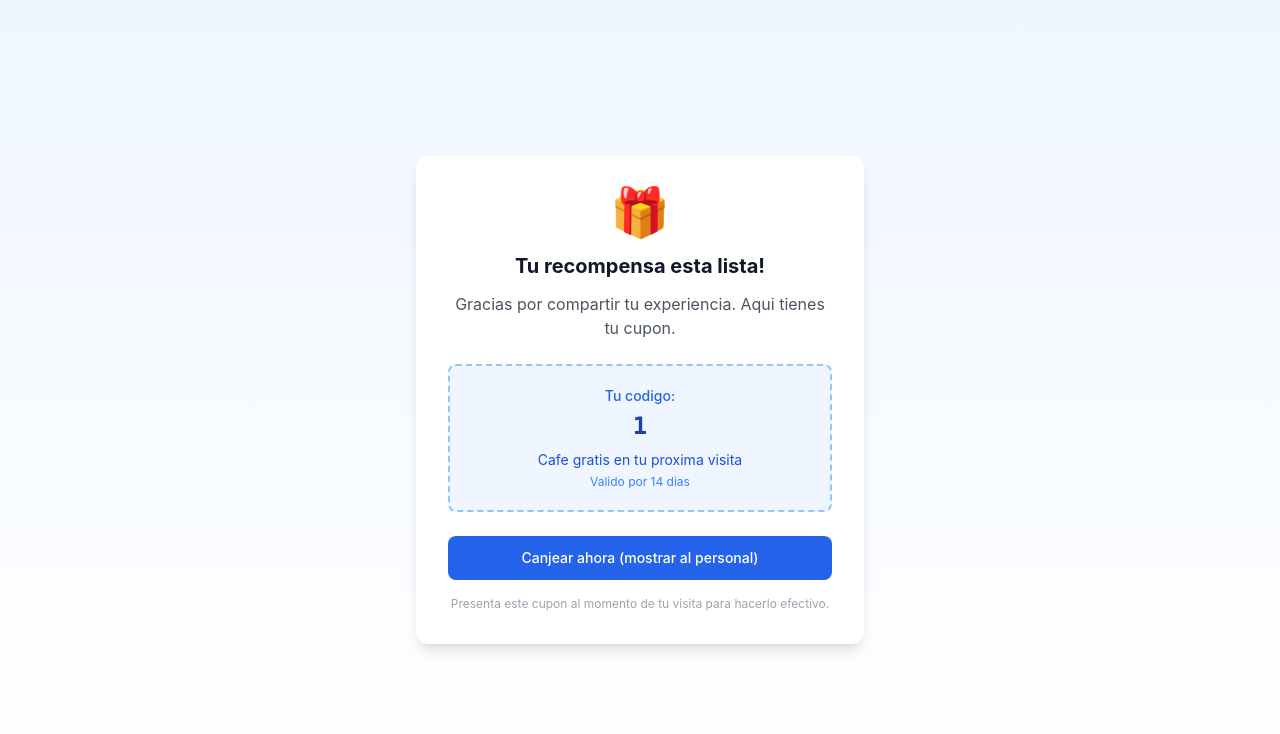
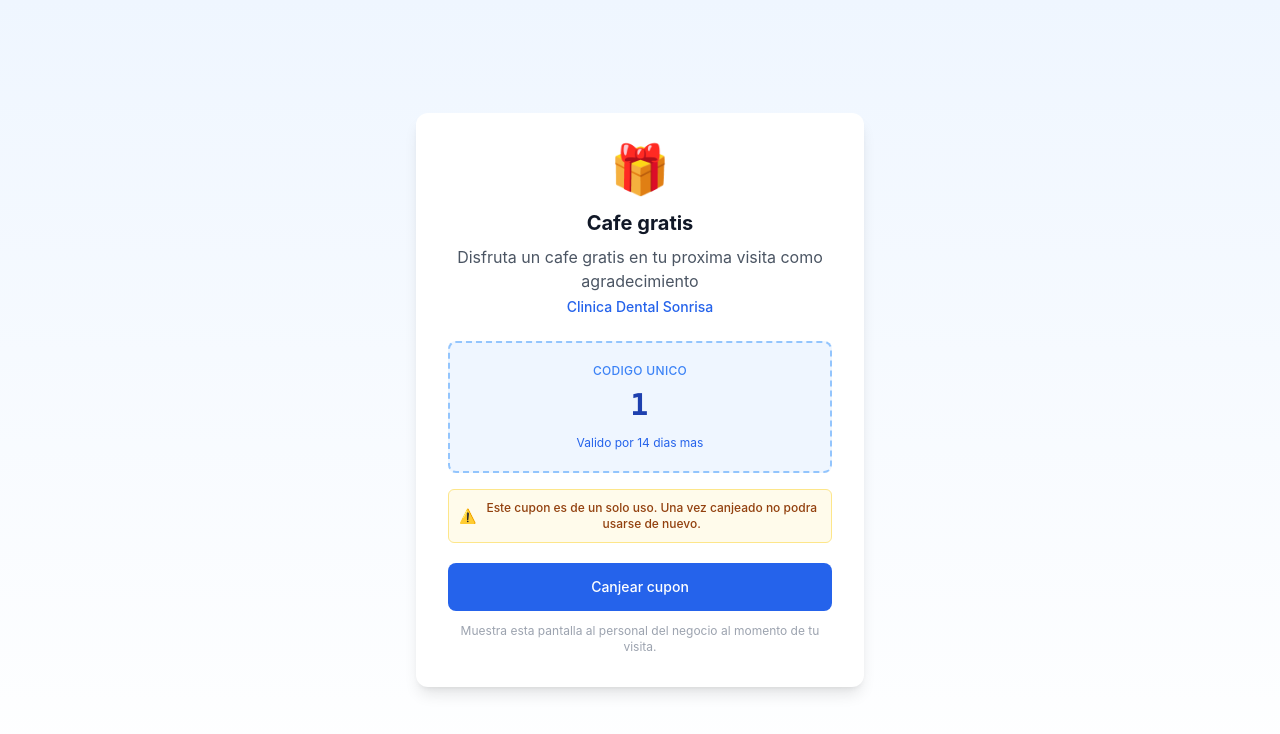
Before and after one commit to kmilo1978/LocalRankFeedback, a Next.js app in the folder packages/frontend/: page /coupon/1 in a window 1280 px wide. Shown: the top 734 px of the page. Built offline with nearby package versions, Linux system fonts and the light colour scheme; no server answers.

Commit message:
fix: coupon page - add single-use validation, states (valid/redeemed/expired/not_found), and warning

```diff
--- a/packages/frontend/src/app/coupon/[code]/page.tsx
+++ b/packages/frontend/src/app/coupon/[code]/page.tsx
@@ -1,46 +1,164 @@
 'use client';
 
-import { useState } from 'react';
+import { useState, useEffect } from 'react';
 import { useParams } from 'next/navigation';
+
+interface CouponInfo {
+  code: string;
+  rewardTitle: string;
+  rewardDescription: string;
+  expiresAt: string | null;
+  status: 'valid' | 'redeemed' | 'expired' | 'not_found';
+  redeemedAt?: string;
+  locationName?: string;
+}
 
 export default function CouponPage() {
   const params = useParams();
   const code = params.code as string;
-  const [redeemed, setRedeemed] = useState(false);
+  const [coupon, setCoupon] = useState<CouponInfo | null>(null);
+  const [loading, setLoading] = useState(true);
+  const [redeeming, setRedeeming] = useState(false);
   const [error, setError] = useState('');
 
+  const apiUrl = process.env.NEXT_PUBLIC_API_URL || 'http://localhost:3001';
+
+  useEffect(() => {
+    verifyCoupon();
+  }, [code]);
+
+  const verifyCoupon = async () => {
+    try {
+      const res = await fetch(`${apiUrl}/api/v1/public/coupons/${code}/verify`);
+      if (res.ok) {
+        const data = await res.json();
+        setCoupon(data);
+        setLoading(false);
+        return;
+      }
+    } catch {
+      // Backend not available, use mock
+    }
+
+    // Mock: simulate a valid single-use coupon
+    setCoupon({
+      code,
+      rewardTitle: 'Cafe gratis',
+      rewardDescription: 'Disfruta un cafe gratis en tu proxima visita como agradecimiento',
+      expiresAt: new Date(Date.now() + 14 * 24 * 60 * 60 * 1000).toISOString(),
+      status: 'valid',
+      locationName: 'Clinica Dental Sonrisa',
+    });
+    setLoading(false);
+  };
+
   const handleRedeem = async () => {
-    const apiUrl = process.env.NEXT_PUBLIC_API_URL || 'http://localhost:3001';
+    setRedeeming(true);
+    setError('');
 
     try {
       const res = await fetch(`${apiUrl}/api/v1/public/coupons/${code}/redeem`, {
         method: 'POST',
       });
       if (res.ok) {
-        setRedeemed(true);
+        const data = await res.json();
+        setCoupon({
+          ...coupon!,
+          status: 'redeemed',
+          redeemedAt: new Date().toISOString(),
+        });
+        setRedeeming(false);
         return;
       }
       const data = await res.json();
       setError(data.message || 'Error al canjear');
     } catch {
-      // Mock success
-      setRedeemed(true);
+      // Mock: mark as redeemed
+      setCoupon({
+        ...coupon!,
+        status: 'redeemed',
+        redeemedAt: new Date().toISOString(),
+      });
     }
+    setRedeeming(false);
   };
 
-  if (redeemed) {
+  // Loading
+  if (loading) {
+    return (
+      <div className="flex min-h-screen items-center justify-center bg-gray-50">
+        <div className="text-center">
+          <div className="mx-auto h-8 w-8 animate-spin rounded-full border-4 border-gray-300 border-t-blue-600"></div>
+          <p className="mt-4 text-gray-600">Verificando cupon...</p>
+        </div>
+      </div>
+    );
+  }
+
+  // Not found
+  if (!coupon || coupon.status === 'not_found') {
+    return (
+      <div className="flex min-h-screen items-center justify-center bg-gray-50 px-4">
+        <div className="w-full max-w-md text-center">
+          <div className="rounded-xl bg-white p-8 shadow-lg">
+            <div className="mb-4 text-5xl">❌</div>
+            <h2 className="text-xl font-bold text-gray-900">Cupon no encontrado</h2>
+            <p className="mt-3 text-gray-600">
+              Este codigo no existe o el enlace es incorrecto.
+            </p>
+          </div>
+        </div>
+      </div>
+    );
+  }
+
+  // Already redeemed
+  if (coupon.status === 'redeemed') {
     return (
       <div className="flex min-h-screen items-center justify-center bg-green-50 px-4">
         <div className="w-full max-w-md text-center">
           <div className="rounded-xl bg-white p-8 shadow-lg">
             <div className="mb-4 text-5xl">✅</div>
-            <h2 className="text-xl font-bold text-green-800">Cupon canjeado!</h2>
+            <h2 className="text-xl font-bold text-green-800">Cupon canjeado</h2>
             <p className="mt-3 text-gray-600">
-              Muestrale esta pantalla al personal para reclamar tu recompensa.
+              Este cupon ya fue utilizado. Cada cupon es de un solo uso.
             </p>
             <div className="mt-4 rounded-lg border-2 border-dashed border-green-300 bg-green-50 p-4">
-              <p className="text-lg font-mono font-bold text-green-700">{code}</p>
-              <p className="mt-1 text-xs text-green-600">Canjeado: {new Date().toLocaleString('es-CO')}</p>
+              <p className="text-sm text-green-600 font-medium">Codigo usado:</p>
+              <p className="text-lg font-mono font-bold text-green-700">{coupon.code}</p>
+              {coupon.redeemedAt && (
+                <p className="mt-2 text-xs text-green-600">
+                  Canjeado: {new Date(coupon.redeemedAt).toLocaleString('es-CO')}
+                </p>
+              )}
+            </div>
+            <p className="mt-4 text-xs text-gray-400">
+              Si tienes dudas, contacta al negocio directamente.
+            </p>
+          </div>
+        </div>
+      </div>
+    );
+  }
+
+  // Expired
+  if (coupon.status === 'expired' || (coupon.expiresAt && new Date(coupon.expiresAt) < new Date())) {
+    return (
+      <div className="flex min-h-screen items-center justify-center bg-gray-50 px-4">
+        <div className="w-full max-w-md text-center">
+          <div className="rounded-xl bg-white p-8 shadow-lg">
+            <div className="mb-4 text-5xl">⏰</div>
+            <h2 className="text-xl font-bold text-gray-900">Cupon expirado</h2>
+            <p className="mt-3 text-gray-600">
+              Lo sentimos, este cupon ya no es valido. Cada cupon tiene una fecha de vencimiento.
+            </p>
+            <div className="mt-4 rounded-lg border border-gray-200 bg-gray-50 p-4">
+              <p className="text-sm text-gray-500 font-mono">{coupon.code}</p>
+              {coupon.expiresAt && (
+                <p className="mt-1 text-xs text-gray-400">
+                  Expiro: {new Date(coupon.expiresAt).toLocaleDateString('es-CO')}
+                </p>
+              )}
             </div>
           </div>
         </div>
@@ -48,37 +166,58 @@ export default function CouponPage() {
     );
   }
 
+  // Valid - ready to redeem (single use)
+  const daysLeft = coupon.expiresAt
+    ? Math.ceil((new Date(coupon.expiresAt).getTime() - Date.now()) / (24 * 60 * 60 * 1000))
+    : null;
+
   return (
     <div className="flex min-h-screen items-center justify-center bg-gradient-to-b from-blue-50 to-white px-4">
       <div className="w-full max-w-md text-center">
         <div className="rounded-xl bg-white p-8 shadow-lg">
           <div className="mb-4 text-5xl">🎁</div>
-          <h2 className="text-xl font-bold text-gray-900">Tu recompensa esta lista!</h2>
-          <p className="mt-3 text-gray-600">
-            Gracias por compartir tu experiencia. Aqui tienes tu cupon.
-          </p>
+          <h2 className="text-xl font-bold text-gray-900">{coupon.rewardTitle}</h2>
+          <p className="mt-2 text-gray-600">{coupon.rewardDescription}</p>
+
+          {coupon.locationName && (
+            <p className="mt-1 text-sm text-blue-600 font-medium">{coupon.locationName}</p>
+          )}
 
           {/* Coupon visual */}
           <div className="mt-6 rounded-lg border-2 border-dashed border-blue-300 bg-blue-50 p-5">
-            <p className="text-sm text-blue-600 font-medium">Tu codigo:</p>
-            <p className="mt-1 text-2xl font-mono font-bold text-blue-800">{code}</p>
-            <p className="mt-2 text-sm text-blue-700">Cafe gratis en tu proxima visita</p>
-            <p className="mt-1 text-xs text-blue-500">Valido por 14 dias</p>
+            <p className="text-xs text-blue-500 font-medium uppercase tracking-wide">Codigo unico</p>
+            <p className="mt-2 text-3xl font-mono font-bold text-blue-800 tracking-wider">{coupon.code}</p>
+            {daysLeft !== null && (
+              <p className="mt-3 text-xs text-blue-600">
+                {daysLeft > 0
+                  ? `Valido por ${daysLeft} dia${daysLeft > 1 ? 's' : ''} mas`
+                  : 'Expira hoy'}
+              </p>
+            )}
+          </div>
+
+          {/* Single use warning */}
+          <div className="mt-4 flex items-center justify-center gap-1.5 rounded-md bg-amber-50 border border-amber-200 p-2.5">
+            <span className="text-sm">⚠️</span>
+            <p className="text-xs font-medium text-amber-800">
+              Este cupon es de un solo uso. Una vez canjeado no podra usarse de nuevo.
+            </p>
           </div>
 
           {error && (
-            <div className="mt-4 rounded-md bg-red-50 p-2 text-xs text-red-700">{error}</div>
+            <div className="mt-3 rounded-md bg-red-50 p-2 text-xs text-red-700">{error}</div>
           )}
 
           <button
             onClick={handleRedeem}
-            className="mt-6 w-full rounded-lg bg-blue-600 py-3 text-sm font-medium text-white transition hover:bg-blue-700"
+            disabled={redeeming}
+            className="mt-5 w-full rounded-lg bg-blue-600 py-3.5 text-sm font-medium text-white transition hover:bg-blue-700 disabled:opacity-50"
           >
-            Canjear ahora (mostrar al personal)
+            {redeeming ? 'Canjeando...' : 'Canjear cupon'}
           </button>
 
-          <p className="mt-4 text-xs text-gray-400">
-            Presenta este cupon al momento de tu visita para hacerlo efectivo.
+          <p className="mt-3 text-xs text-gray-400">
+            Muestra esta pantalla al personal del negocio al momento de tu visita.
           </p>
         </div>
       </div>
```
